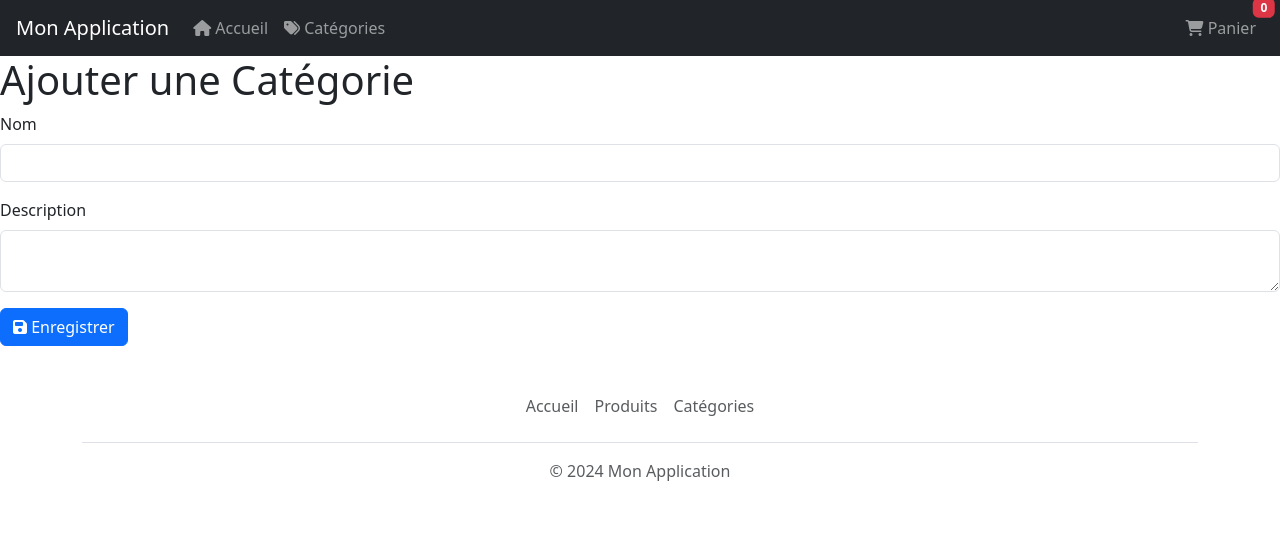
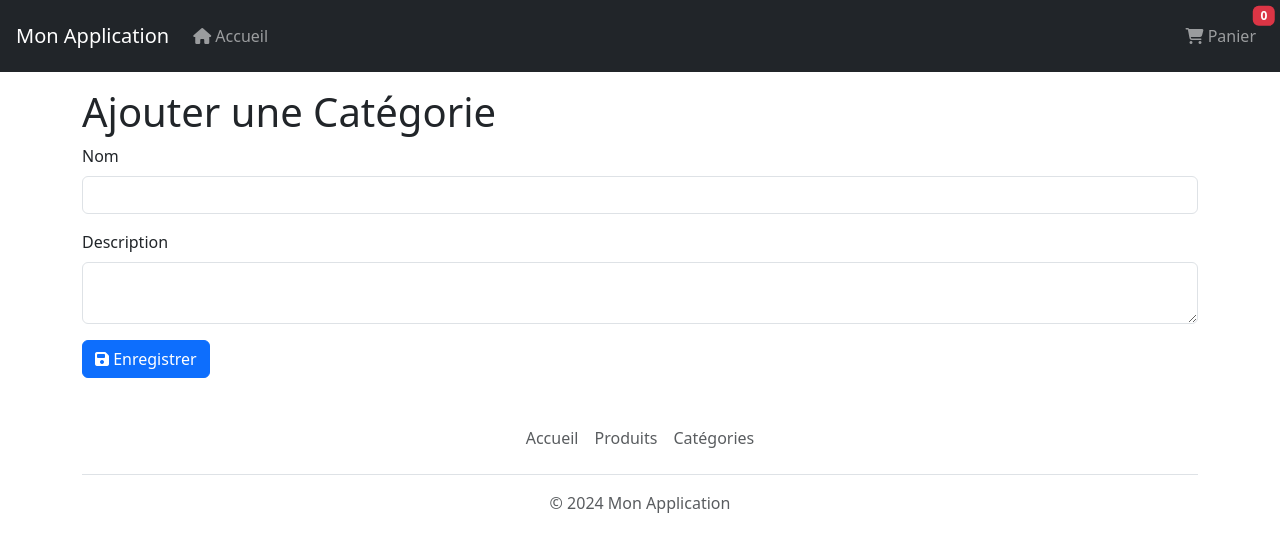
Before and after one commit to CharlesDevif/php-objet, a PHP site: template projet-vente-en-ligne/src/Views/categories/add.php in a window 1280 px wide. Shown: the top 552 px of the page. Run offline with PHP 8.4, Linux system fonts and the light colour scheme; the template is opened without the code that fills it, so the values that code supplies are empty; some libraries are stand-ins or nearby versions.

Commit message:
💄 Update UX/UI

```diff
--- a/projet-vente-en-ligne/src/Views/categories/add.php
+++ b/projet-vente-en-ligne/src/Views/categories/add.php
@@ -1,3 +1,4 @@
+<section class="container mt-3">
     <h1>Ajouter une Catégorie</h1>
     <?php if (!empty($erreur)): ?>
         <div class="alert alert-danger"><?= htmlspecialchars($erreur); ?></div>
@@ -14,3 +15,4 @@
         </div>
         <button type="submit" class="btn btn-primary"><i class="fas fa-save"></i> Enregistrer</button>
     </form>
+</section>
--- a/projet-vente-en-ligne/src/Views/categories/ajouterProduit.php
+++ b/projet-vente-en-ligne/src/Views/categories/ajouterProduit.php
@@ -1,3 +1,4 @@
+<section class="container mt-3">
     <h1>Ajouter un produit à la catégorie : <?= htmlspecialchars($categorie->getNom()); ?></h1>
 
     <?php if (!empty($erreur)): ?>
@@ -20,3 +21,4 @@
     <a href="/projet-vente-en-ligne/categorie/produits/<?= $categorie->getId(); ?>" class="btn btn-secondary mt-3">
         <i class="fas fa-arrow-left"></i> Retour à la catégorie
     </a>
+</section>
--- a/projet-vente-en-ligne/src/Views/categories/edit.php
+++ b/projet-vente-en-ligne/src/Views/categories/edit.php
@@ -1,3 +1,4 @@
+<section class="container mt-3">
     <h1>Modifier la Catégorie</h1>
     <?php if (!empty($erreur)): ?>
         <div class="alert alert-danger"><?= htmlspecialchars($erreur); ?></div>
@@ -14,3 +15,4 @@
         </div>
         <button type="submit" class="btn btn-primary"><i class="fas fa-save"></i> Enregistrer</button>
     </form>
+</section>
--- a/projet-vente-en-ligne/src/Views/categories/index.php
+++ b/projet-vente-en-ligne/src/Views/categories/index.php
@@ -1,3 +1,4 @@
+<section class="container mt-3">
     <h1>Liste des Catégories</h1>
 
     <?php if (isset($_SESSION['utilisateur'])): ?>
@@ -42,3 +43,5 @@
             <?php endforeach; ?>
         </tbody>
     </table>
+
+</section>
--- a/projet-vente-en-ligne/src/Views/categories/produits.php
+++ b/projet-vente-en-ligne/src/Views/categories/produits.php
@@ -1,3 +1,4 @@
+<section class="container mt-3">
     <h1>Produits dans la catégorie : <?= htmlspecialchars($categorie->getNom()); ?></h1>
 
     <?php if (isset($utilisateur) && $utilisateur->verifierRole(['ROLE_ADMIN', 'ROLE_VENDEUR'])): ?>
@@ -39,3 +40,5 @@
     <a href="/projet-vente-en-ligne/categorie" class="btn btn-secondary">
         <i class="fas fa-arrow-left"></i> Retour aux catégories
     </a>
+
+</section>
--- a/projet-vente-en-ligne/src/Views/default.php
+++ b/projet-vente-en-ligne/src/Views/default.php
@@ -3,6 +3,7 @@ $utilisateur = isset($_SESSION['utilisateur']) ? unserialize($_SESSION['utilisat
 $isVendeurOuAdmin = $utilisateur && (
     in_array('ROLE_ADMIN', $utilisateur->getRoles()) || in_array('ROLE_VENDEUR', $utilisateur->getRoles())
 );
+$isClient = $utilisateur && in_array('ROLE_CLIENT', $utilisateur->getRoles())
 ?>
 <!DOCTYPE html>
 <html lang="fr">
@@ -17,7 +18,7 @@ $isVendeurOuAdmin = $utilisateur && (
 
 <body>
     <header>
-    <nav class="navbar navbar-expand-lg navbar-dark bg-dark px-3">
+        <nav class="navbar navbar-expand-lg navbar-dark bg-dark p-3">
             <a class="navbar-brand" href="/projet-vente-en-ligne/">Mon Application</a>
             <button class="navbar-toggler" type="button" data-toggle="collapse" data-target="#navbarText" aria-controls="navbarText" aria-expanded="false" aria-label="Toggle navigation">
                 <span class="navbar-toggler-icon"></span>
@@ -32,9 +33,11 @@ $isVendeurOuAdmin = $utilisateur && (
                             <a class="nav-link" href="/projet-vente-en-ligne/produit"><i class="fas fa-box"></i> Produits</a>
                         </li>
                     <?php endif; ?>
+                    <?php if ($isClient || $isVendeurOuAdmin): ?>
                         <li class="nav-item">
                             <a class="nav-link" href="/projet-vente-en-ligne/categorie"><i class="fas fa-tags"></i> Catégories</a>
                         </li>
+                    <?php endif; ?>
                 </ul>
                 <ul class="navbar-nav ms-auto">
                     <?php if ($utilisateur): ?>
```
Lines whose indentation alone changed are shown as unchanged.
